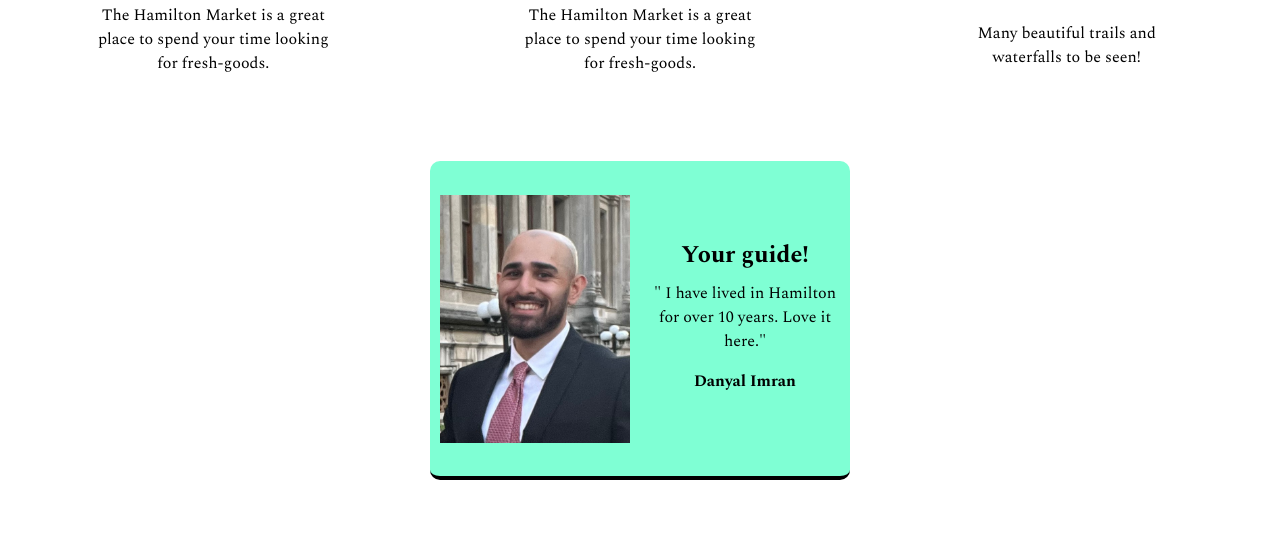
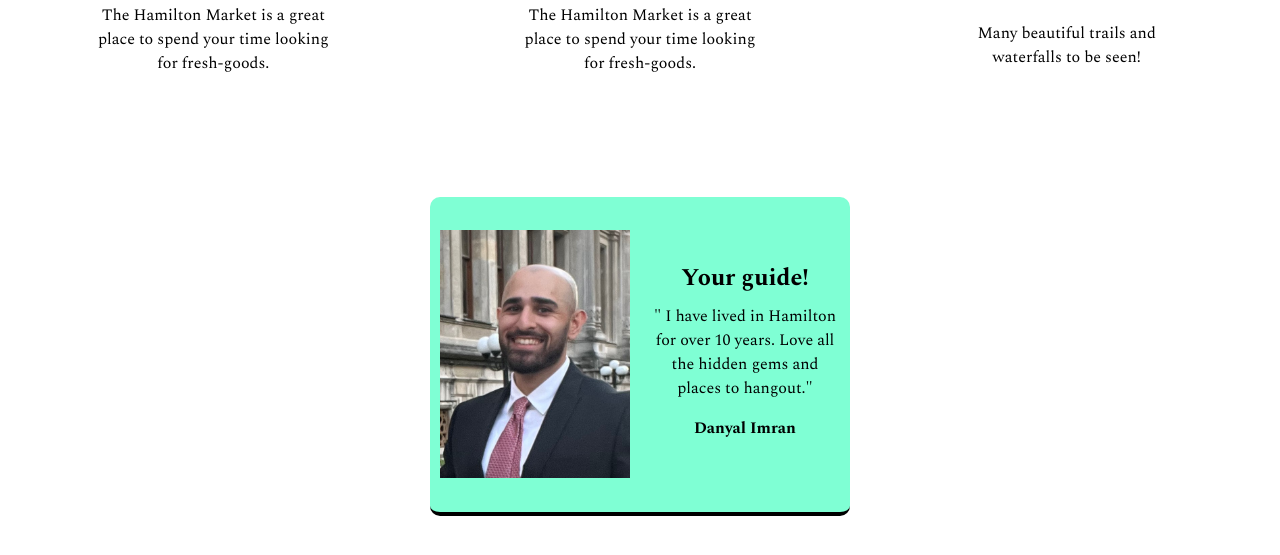
Before and after one commit to imRanDan/hamilton-homepage, a plain HTML site: page index.html in a window 1280 px wide. Shown: the part 839-1394 px from the top of the page. Drawn offline with nearby package versions, Linux system fonts and the light colour scheme.

Commit message:
spacing changes

```diff
--- a/index.html
+++ b/index.html
@@ -51,7 +51,7 @@
 
       <div class="guide-info">
         <h2>Your guide!</h2>
-        <p>" I have lived in Hamilton for over 10 years. Love it here."</p>
+        <p>" I have lived in Hamilton for over 10 years. Love all the hidden gems and places to hangout."</p>
         <p class="guide-name">Danyal Imran</p>
       </div>
 
--- a/styles.css
+++ b/styles.css
@@ -46,8 +46,6 @@ body {
   display: flex;
   flex-direction: column;
   align-items: center;
-
-  margin-bottom: 40px;
 }
 
 .activity-columns {
@@ -93,6 +91,8 @@ body {
   padding: 50px 0;
   display: flex;
   flex-direction: column;
+  height: 500px;
+  justify-content: center;
 
   align-items: center;
 }
@@ -130,6 +130,7 @@ body {
 
 .guide-info p {
   margin: 8px 0;
+  font-size: 16px;
 }
 
 .guide-name {
```
